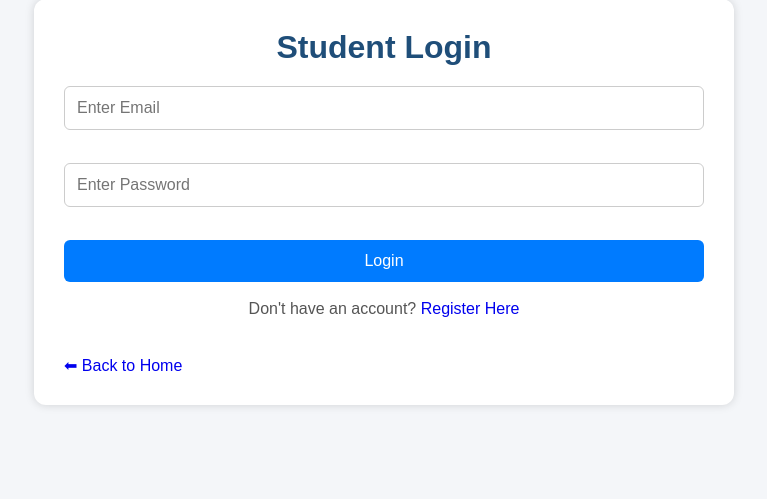
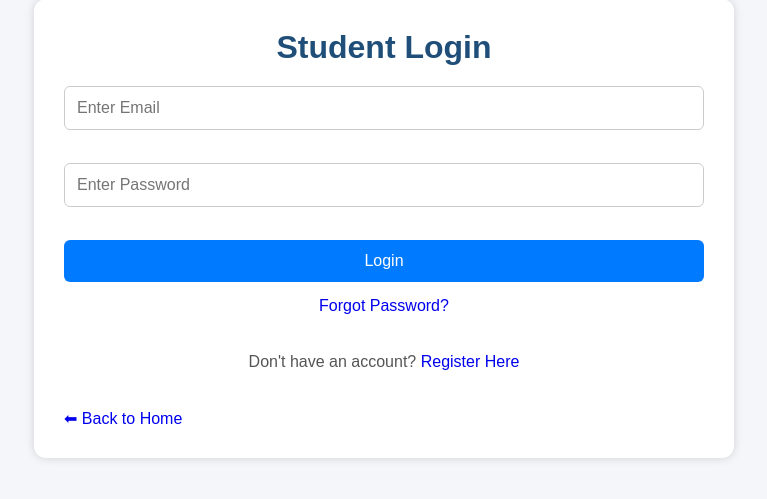
Before and after one commit to raja18054/Collegestudentchatbot, a Python web app: template templates/login.html in a window 1280 px wide. Shown: the part 41-540 px from the top of the page, without its empty margins (256-1023 px from the left). Run offline with Jinja, Linux system fonts and the light colour scheme; the template is opened without the code that fills it, so the values that code supplies are empty.

Commit message:
Add 'Forgot Password?' link to login page

```diff
--- a/templates/login.html
+++ b/templates/login.html
@@ -36,6 +36,9 @@
         <button type="submit">
             Login
         </button>
+        <p style="text-align:center;margin-top:15px;">
+         <a href="/forgot_password">Forgot Password?</a>
+        </p>
 
     </form>
 
```
